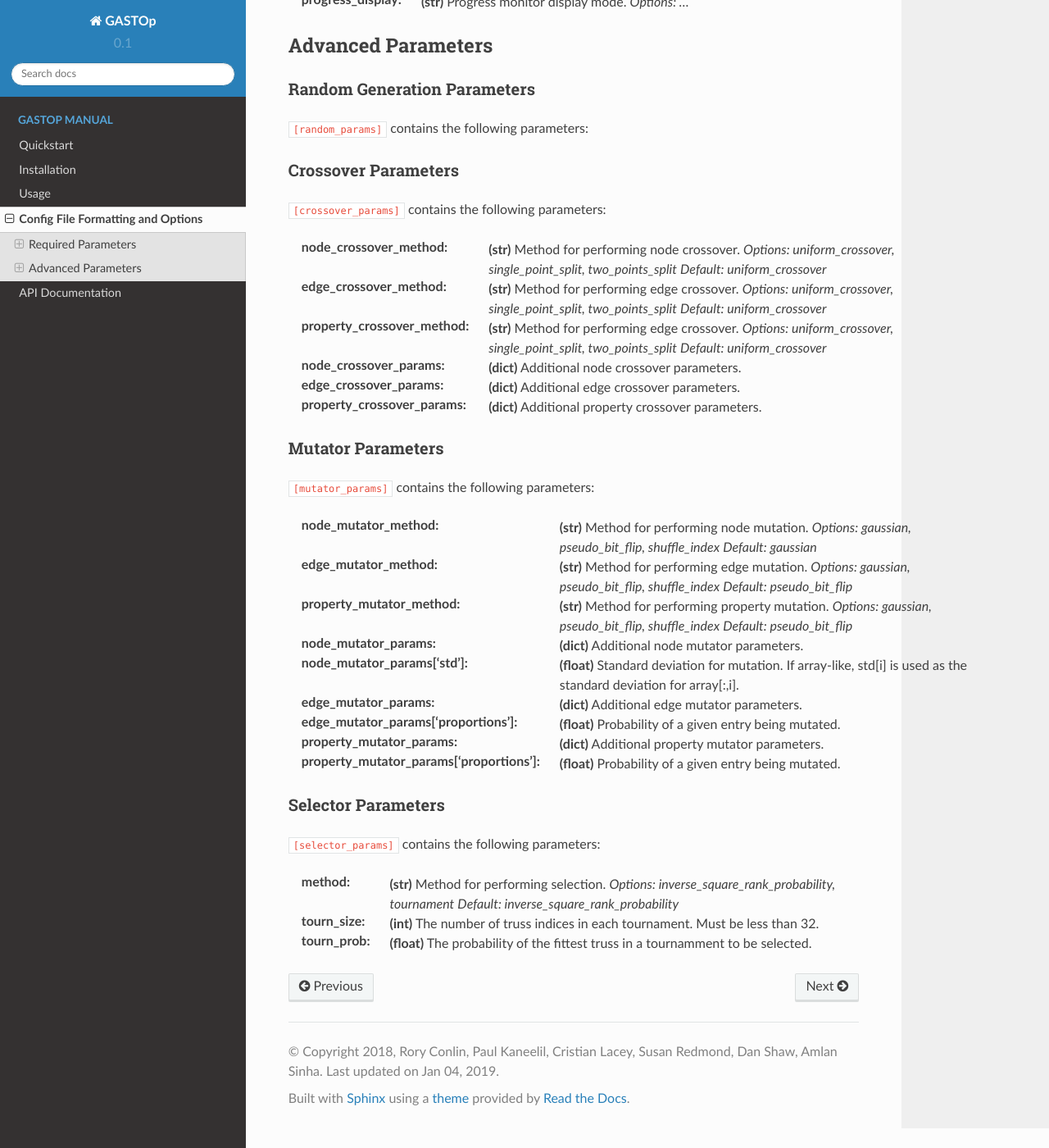
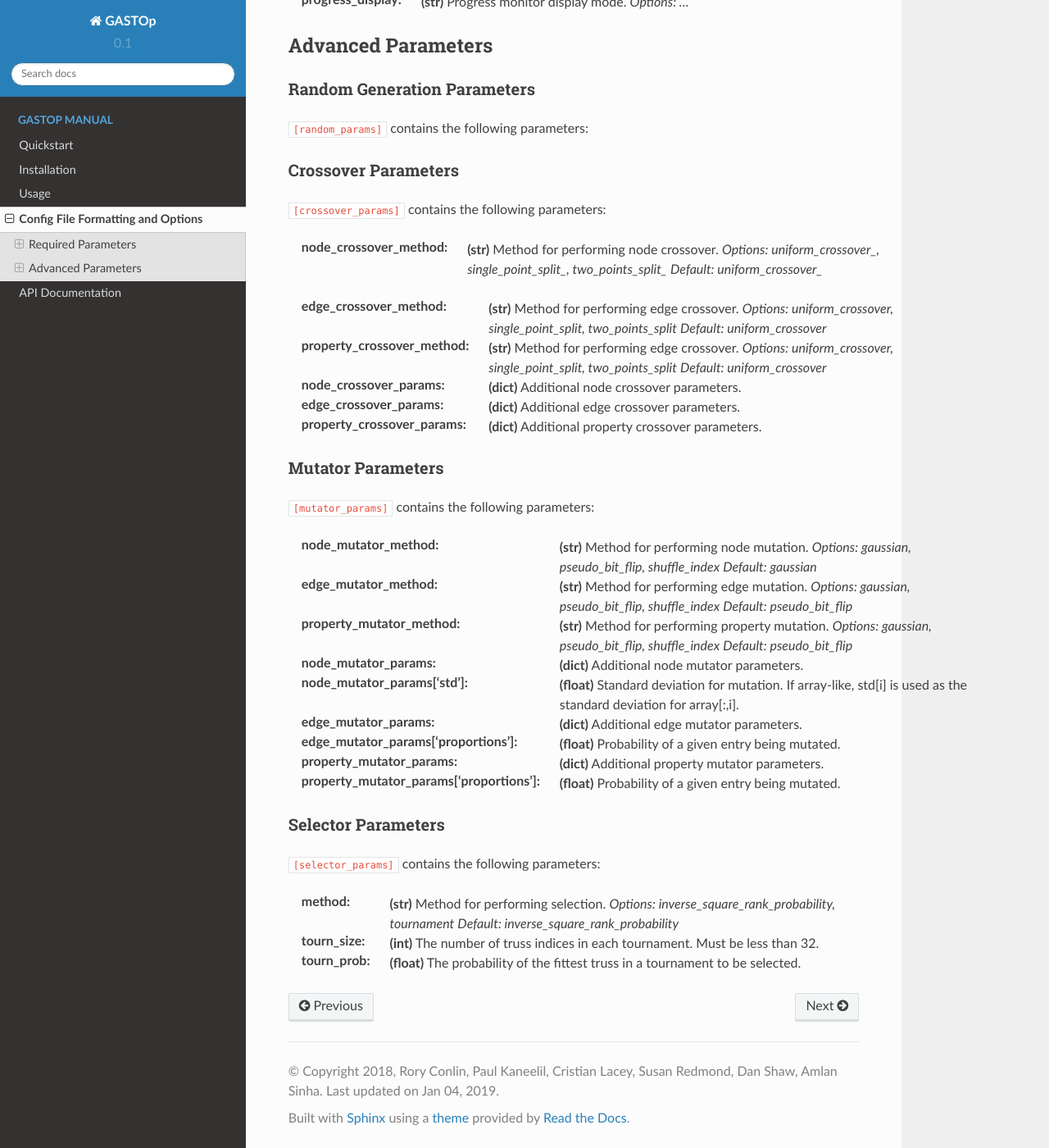
Before and after one commit to f0uriest/GASTOp, a Sphinx documentation site: the page built from docs/config_file_format.rst, in a window 1280 px wide and 1400 px high, scrolled down 2908 px. Shown: the whole window at 82% size. Built offline with Sphinx 7.4.7 and the Read the Docs theme 2.0.0, drawn with Linux system fonts in a browser that asks for light colours; some of the changed lines change nothing that is shown.

Commit message:
Update config_file_format.rst

```diff
--- a/docs/config_file_format.rst
+++ b/docs/config_file_format.rst
@@ -123,7 +123,10 @@
 ====================
 :code:`[crossover_params]` contains the following parameters:
 
-:node_crossover_method: **(str)** Method for performing node crossover. *Options: uniform_crossover, single_point_split, two_points_split* *Default: uniform_crossover*
+:node_crossover_method: **(str)** Method for performing node crossover. *Options: uniform_crossover_, single_point_split_, two_points_split_* *Default: uniform_crossover_*
+.. _uniform_crossover: https://gastop.readthedocs.io/en/latest/api.html#crossover
+.. _single_point_split: https://gastop.readthedocs.io/en/latest/api.html#crossover
+.. _two_points_split: https://gastop.readthedocs.io/en/latest/api.html#crossover
 :edge_crossover_method: **(str)** Method for performing edge crossover. *Options: uniform_crossover, single_point_split, two_points_split* *Default: uniform_crossover*
 :property_crossover_method: **(str)** Method for performing edge crossover. *Options: uniform_crossover, single_point_split, two_points_split* *Default: uniform_crossover*
 :node_crossover_params: **(dict)** Additional node crossover parameters.
@@ -151,4 +154,4 @@
 
 :method: **(str)** Method for performing selection. *Options: inverse_square_rank_probability, tournament* *Default: inverse_square_rank_probability*
 :tourn_size: **(int)** The number of truss indices in each tournament. Must be less than 32.
-:tourn_prob: **(float)** The probability of the fittest truss in a tournamment to be selected.
+:tourn_prob: **(float)** The probability of the fittest truss in a tournament to be selected.
```
